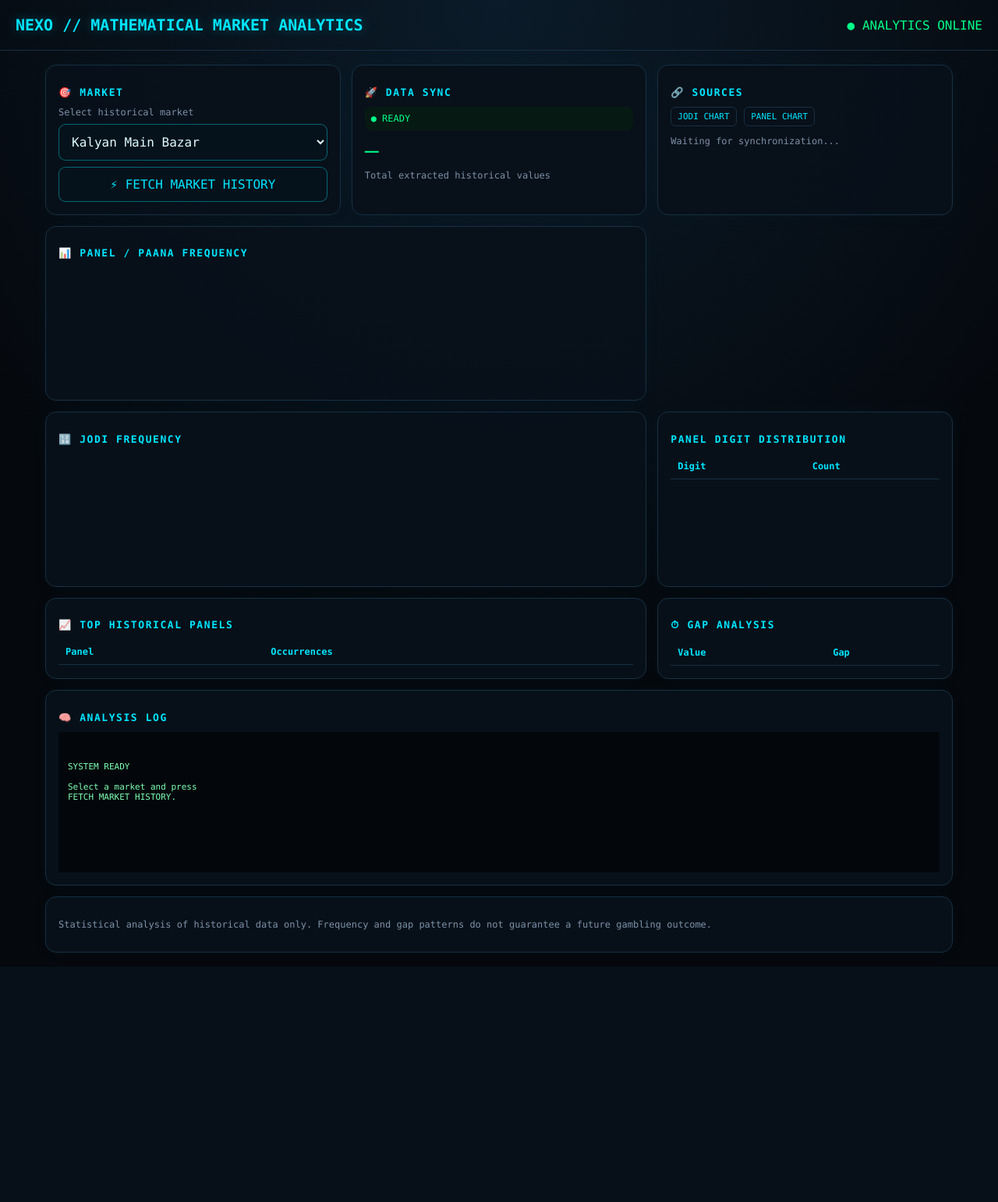
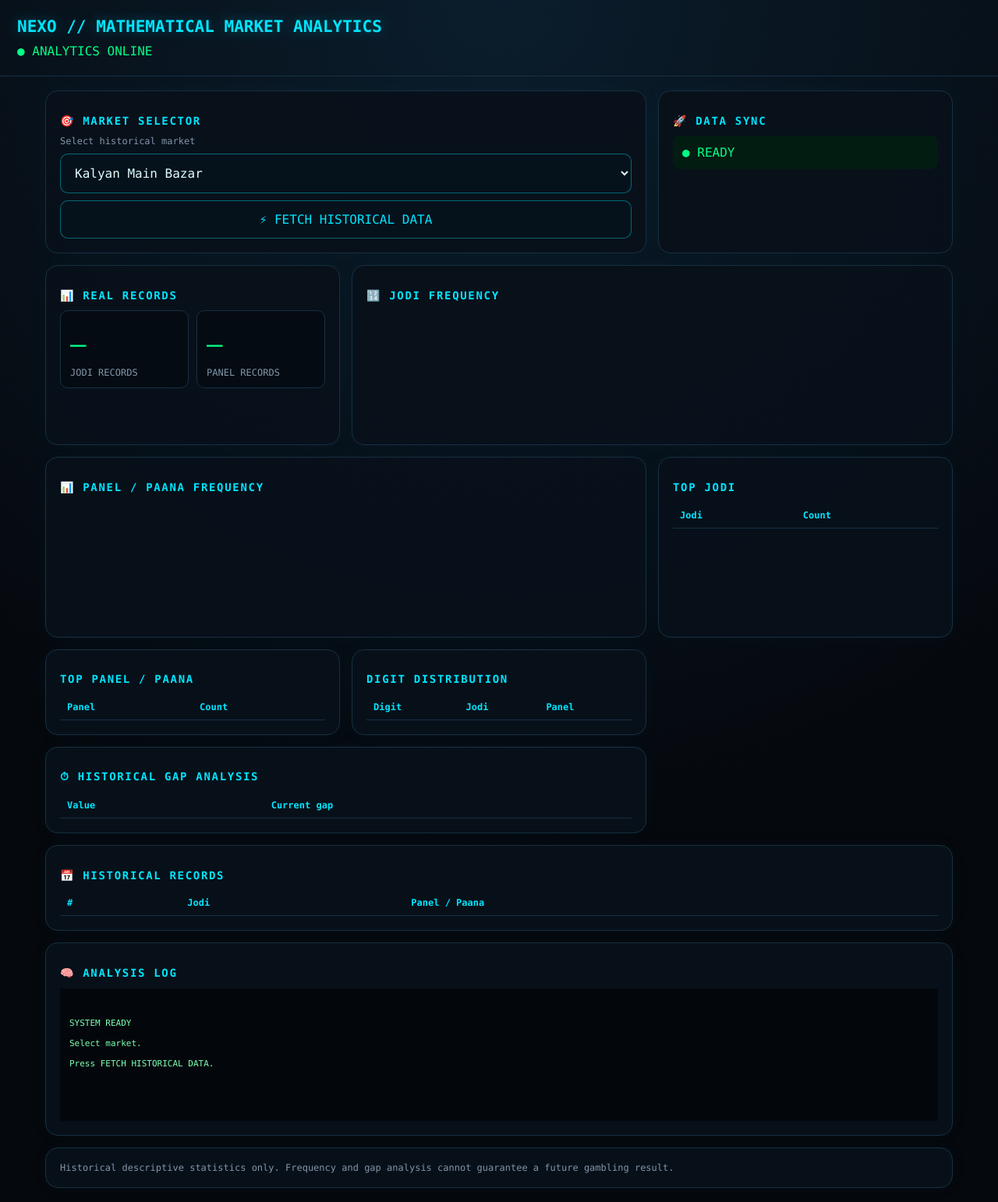
Before and after one commit to Nexo607/Satka-matka, a Flask app: page / in a window 1280 px wide. Shown: the whole page at 78% size. Before the commit the page ends 1222 px from the top, so only its background shows below. Run offline with Flask 3, Linux system fonts and the light colour scheme; lists and menus that the app fills with data are empty; a map, chart or similar area stays blank.

Commit message:
Update index.html for Kalyan Historical Analytics

```diff
--- a/templates/index.html
+++ b/templates/index.html
@@ -1,4 +1,5 @@
 <!doctype html>
+
 <html lang="en">
 
 <head>
@@ -10,7 +11,9 @@
 content="width=device-width,initial-scale=1"
 >
 
-<title>NEXO // Market Analytics</title>
+<title>
+NEXO // Kalyan Historical Analytics
+</title>
 
 <script src="https://cdn.jsdelivr.net/npm/chart.js"></script>
 
@@ -21,9 +24,9 @@
 --panel:#09121c;
 --cyan:#00e5ff;
 --green:#00ff88;
---red:#ff496c;
---muted:#7d91a8;
+--muted:#8295aa;
 --line:#173043;
+--danger:#ff4d6d;
 }
 
 *{
@@ -31,166 +34,245 @@
 }
 
 body{
+
 margin:0;
+
 background:
 radial-gradient(
 circle at top,
-#0b1b29,
-#05080d 60%
+#0b1d2c,
+#05080d 65%
 );
+
 color:#dffcff;
+
 font-family:
 ui-monospace,
 SFMono-Regular,
 Menlo,
 monospace;
+
 }
 
 header{
-padding:20px;
-border-bottom:1px solid var(--line);
 
-display:flex;
-justify-content:space-between;
-align-items:center;
+padding:22px;
 
-gap:15px;
-flex-wrap:wrap;
+border-bottom:
+1px solid var(--line);
+
 }
 
 .brand{
-font-size:20px;
-font-weight:800;
+
+font-size:21px;
+
+font-weight:900;
+
 color:var(--cyan);
-text-shadow:0 0 15px #00e5ff55;
+
+text-shadow:
+0 0 18px #00e5ff55;
+
 }
 
-.live{
+.online{
+
+margin-top:10px;
+
 color:var(--green);
+
 }
 
 main{
+
 max-width:1200px;
+
 margin:auto;
+
 padding:18px;
+
 }
 
 .grid{
+
 display:grid;
+
 grid-template-columns:
 repeat(12,1fr);
 
-gap:14px;
+gap:15px;
+
 }
 
 .card{
-grid-column:span 4;
 
-background:#08111aee;
+grid-column:
+span 4;
 
-border:1px solid var(--line);
+background:
+#08111aee;
 
-border-radius:14px;
+border:
+1px solid var(--line);
 
-padding:16px;
+border-radius:16px;
+
+padding:18px;
 
 box-shadow:
-0 0 25px #00e5ff08;
+0 0 30px #00e5ff08;
+
 }
 
 .wide{
-grid-column:span 8;
+
+grid-column:
+span 8;
+
 }
 
 .full{
-grid-column:1/-1;
+
+grid-column:
+1/-1;
+
 }
 
 h2{
-font-size:13px;
 
 color:var(--cyan);
 
+font-size:14px;
+
 letter-spacing:.12em;
+
 }
 
 select,
 button{
+
 width:100%;
+
+padding:14px;
+
+margin-top:9px;
+
+border-radius:10px;
+
+border:
+1px solid #00e5ff66;
 
 background:#06121b;
 
 color:#dffcff;
 
-border:1px solid #00e5ff66;
+font:inherit;
+
+}
+
+button{
+
+color:var(--cyan);
+
+cursor:pointer;
+
+}
+
+button:hover{
+
+background:#073440;
+
+}
+
+.metric{
+
+font-size:34px;
+
+color:var(--green);
+
+margin:10px 0;
+
+}
+
+.label{
+
+color:var(--muted);
+
+font-size:12px;
+
+}
+
+.status{
 
 padding:12px;
 
+margin-top:10px;
+
 border-radius:9px;
 
-font:inherit;
-
-margin-top:8px;
-}
-
-button{
-color:var(--cyan);
-cursor:pointer;
-}
-
-button:hover{
-background:#073440;
-}
-
-.metric{
-font-size:30px;
+background:#031c12;
 
 color:var(--green);
 
-margin:8px 0;
 }
 
-.muted{
-color:var(--muted);
+.stat-grid{
 
-font-size:12px;
+display:grid;
+
+grid-template-columns:
+1fr 1fr;
+
+gap:10px;
+
 }
 
-.status{
-padding:8px;
+.stat{
 
-border-radius:8px;
+background:#050b12;
 
-background:#061a13;
+border:
+1px solid var(--line);
 
-color:var(--green);
+border-radius:10px;
 
-font-size:12px;
+padding:12px;
+
 }
 
 table{
+
 width:100%;
 
-border-collapse:collapse;
+border-collapse:
+collapse;
 
 font-size:12px;
+
 }
 
 th,
 td{
+
 padding:9px;
 
-border-bottom:1px solid var(--line);
+border-bottom:
+1px solid var(--line);
 
 text-align:left;
+
 }
 
 th{
+
 color:var(--cyan);
+
 }
 
 .log{
-height:180px;
+
+height:170px;
 
 overflow:auto;
 
@@ -203,31 +285,36 @@
 font-size:11px;
 
 white-space:pre-wrap;
-}
 
-canvas{
-max-height:320px;
 }
 
 .badge{
+
 display:inline-block;
 
-padding:5px 8px;
+padding:6px 9px;
 
-border:1px solid var(--line);
+border:
+1px solid var(--line);
 
-border-radius:6px;
+border-radius:7px;
+
+font-size:11px;
 
 color:var(--cyan);
 
-font-size:11px;
+margin-right:5px;
+
 }
 
 @media(max-width:800px){
 
 .card,
 .wide{
-grid-column:1/-1;
+
+grid-column:
+1/-1;
+
 }
 
 }
@@ -236,48 +323,69 @@
 
 </head>
 
+
 <body>
+
 
 <header>
 
 <div class="brand">
+
 NEXO // MATHEMATICAL MARKET ANALYTICS
+
 </div>
 
-<div class="live">
+<div class="online">
+
 ● ANALYTICS ONLINE
+
 </div>
 
 </header>
 
+
 <main>
+
 
 <div class="grid">
 
+
 <!-- MARKET -->
 
-<section class="card">
+<section class="card wide">
 
-<h2>🎯 MARKET</h2>
+<h2>
 
-<div class="muted">
+🎯 MARKET SELECTOR
+
+</h2>
+
+<div class="label">
+
 Select historical market
+
 </div>
 
 <select id="market">
 
 <option value="kalyan-main-bazar">
+
 Kalyan Main Bazar
+
 </option>
 
 <option value="main-bazar">
+
 Main Bazar
+
 </option>
 
 </select>
 
 <button onclick="sync()">
-⚡ FETCH MARKET HISTORY
+
+⚡ FETCH HISTORICAL DATA
+
 </button>
 
 </section>
@@ -287,74 +395,173 @@
 
 <section class="card">
 
-<h2>🚀 DATA SYNC</h2>
+<h2>
 
-<div id="status"
+🚀 DATA SYNC
+
+</h2>
+
+<div
+id="status"
 class="status">
 
 ● READY
 
 </div>
 
-<div class="metric"
-id="total">
+</section>
+
+
+<!-- RECORD COUNT -->
+
+<section class="card">
+
+<h2>
+
+📊 REAL RECORDS
+
+</h2>
+
+<div class="stat-grid">
+
+<div class="stat">
+
+<div
+id="jodiCount"
+class="metric">
+
 —
+
 </div>
 
-<div class="muted">
-Total extracted historical values
+<div class="label">
+
+JODI RECORDS
+
+</div>
+
+</div>
+
+
+<div class="stat">
+
+<div
+id="panelCount"
+class="metric">
+
+—
+
+</div>
+
+<div class="label">
+
+PANEL RECORDS
+
+</div>
+
+</div>
+
 </div>
 
 </section>
 
 
-<!-- SOURCES -->
+<!-- JODI CHART -->
 
-<section class="card">
+<section class="card wide">
 
-<h2>🔗 SOURCES</h2>
+<h2>
 
-<div
-class="badge">
-JODI CHART
-</div>
+🔢 JODI FREQUENCY
 
-<div
-class="badge">
-PANEL CHART
-</div>
+</h2>
 
-<p
-class="muted"
-id="sourceText">
-Waiting for synchronization...
-</p>
+<canvas
+id="jodiChart">
+</canvas>
 
 </section>
 
 
-<!-- PANEL -->
+<!-- PANEL CHART -->
 
 <section class="card wide">
 
 <h2>
+
 📊 PANEL / PAANA FREQUENCY
+
 </h2>
 
-<canvas id="panelChart"></canvas>
+<canvas
+id="panelChart">
+</canvas>
 
 </section>
 
 
-<!-- JODI -->
+<!-- TOP JODI -->
 
-<section class="card wide">
+<section class="card">
 
 <h2>
-🔢 JODI FREQUENCY
+
+TOP JODI
+
 </h2>
 
-<canvas id="jodiChart"></canvas>
+<table>
+
+<thead>
+
+<tr>
+
+<th>Jodi</th>
+
+<th>Count</th>
+
+</tr>
+
+</thead>
+
+<tbody id="jodiTable">
+
+</tbody>
+
+</table>
+
+</section>
+
+
+<!-- TOP PANEL -->
+
+<section class="card">
+
+<h2>
+
+TOP PANEL / PAANA
+
+</h2>
+
+<table>
+
+<thead>
+
+<tr>
+
+<th>Panel</th>
+
+<th>Count</th>
+
+</tr>
+
+</thead>
+
+<tbody id="panelTable">
+
+</tbody>
+
+</table>
 
 </section>
 
@@ -364,7 +571,9 @@
 <section class="card">
 
 <h2>
-PANEL DIGIT DISTRIBUTION
+
+DIGIT DISTRIBUTION
+
 </h2>
 
 <table>
@@ -375,7 +584,9 @@
 
 <th>Digit</th>
 
-<th>Count</th>
+<th>Jodi</th>
+
+<th>Panel</th>
 
 </tr>
 
@@ -390,43 +601,14 @@
 </section>
 
 
-<!-- PANEL TABLE -->
+<!-- GAP -->
 
 <section class="card wide">
 
 <h2>
-📈 TOP HISTORICAL PANELS
-</h2>
 
-<table>
+⏱ HISTORICAL GAP ANALYSIS
 
-<thead>
-
-<tr>
-
-<th>Panel</th>
-
-<th>Occurrences</th>
-
-</tr>
-
-</thead>
-
-<tbody id="panelTable">
-
-</tbody>
-
-</table>
-
-</section>
-
-
-<!-- GAP -->
-
-<section class="card">
-
-<h2>
-⏱ GAP ANALYSIS
 </h2>
 
 <table>
@@ -437,7 +619,7 @@
 
 <th>Value</th>
 
-<th>Gap</th>
+<th>Current gap</th>
 
 </tr>
 
@@ -452,12 +634,49 @@
 </section>
 
 
+<!-- RECENT -->
+
+<section class="card full">
+
+<h2>
+
+📅 HISTORICAL RECORDS
+
+</h2>
+
+<table>
+
+<thead>
+
+<tr>
+
+<th>#</th>
+
+<th>Jodi</th>
+
+<th>Panel / Paana</th>
+
+</tr>
+
+</thead>
+
+<tbody id="recent">
+
+</tbody>
+
+</table>
+
+</section>
+
+
 <!-- LOG -->
 
 <section class="card full">
 
 <h2>
+
 🧠 ANALYSIS LOG
+
 </h2>
 
 <div
@@ -466,8 +685,9 @@
 
 SYSTEM READY
 
-Select a market and press
-FETCH MARKET HISTORY.
+Select market.
+
+Press FETCH HISTORICAL DATA.
 
 </div>
 
@@ -476,15 +696,16 @@
 
 <section class="card full">
 
-<p class="muted">
+<div class="label">
 
-Statistical analysis of historical data only.
-Frequency and gap patterns do not guarantee
-a future gambling outcome.
+Historical descriptive statistics only.
+Frequency and gap analysis cannot guarantee
+a future gambling result.
 
-</p>
+</div>
 
 </section>
+
 
 </div>
 
@@ -493,18 +714,18 @@
 
 <script>
 
+let jodiChart = null;
+
 let panelChart = null;
 
-let jodiChart = null;
 
-
-function log(message){
+function log(text){
 
 const box =
 document.getElementById("log");
 
 box.textContent +=
-"\n" + message;
+"\n" + text;
 
 box.scrollTop =
 box.scrollHeight;
@@ -512,13 +733,15 @@
 }
 
 
-function drawChart(
-canvas,
+function chart(
+
+id,
 oldChart,
 labels,
 values,
 label,
 color
+
 ){
 
 if(oldChart){
@@ -529,7 +752,7 @@
 
 return new Chart(
 
-document.getElementById(canvas),
+document.getElementById(id),
 
 {
 
@@ -578,7 +801,7 @@
 x:{
 
 ticks:{
-color:"#7d91a8"
+color:"#8295aa"
 }
 
 },
@@ -588,7 +811,7 @@
 beginAtZero:true,
 
 ticks:{
-color:"#7d91a8"
+color:"#8295aa"
 }
 
 }
@@ -611,20 +834,18 @@
 "market"
 ).value;
 
-const status =
+
 document.getElementById(
 "status"
-);
+).textContent =
+"● FETCHING...";
 
-status.textContent =
-"● FETCHING...";
 
 document.getElementById(
 "log"
 ).textContent =
 "SYSTEM STARTED";
 
-try{
 
 log(
 "MARKET: " +
@@ -632,8 +853,11 @@
 );
 
 log(
-"Fetching Jodi chart..."
+"Downloading Jodi chart..."
 );
+
+
+try{
 
 const response =
 await fetch(
@@ -641,8 +865,10 @@
 encodeURIComponent(market)
 );
 
+
 const data =
 await response.json();
+
 
 if(!data.ok){
 
@@ -651,6 +877,7 @@
 );
 
 }
+
 
 log(
 "Jodi records: " +
@@ -664,85 +891,93 @@
 
 
 document.getElementById(
-"total"
+"jodiCount"
 ).textContent =
-data.records.jodi +
+data.records.jodi;
+
+
+document.getElementById(
+"panelCount"
+).textContent =
 data.records.panel;
 
 
 document.getElementById(
-"sourceText"
-).innerHTML =
-"Jodi: " +
-data.sources.jodi +
-"<br><br>" +
-"Panel: " +
-data.sources.panel;
-
-
-status.textContent =
+"status"
+).textContent =
 "● SYNC COMPLETE";
 
 
-/* PANEL CHART */
+/* JODI */
 
-const panels =
+const jodi =
+data.jodi_frequency
+.slice(0,15);
+
+
+jodiChart =
+chart(
+
+"jodiChart",
+
+jodiChart,
+
+jodi.map(
+x => x.value
+),
+
+jodi.map(
+x => x.count
+),
+
+"Historical Jodi frequency",
+
+"#00ff88"
+
+);
+
+
+/* PANEL */
+
+const panel =
 data.panel_frequency
 .slice(0,15);
 
+
 panelChart =
-drawChart(
+chart(
 
 "panelChart",
 
 panelChart,
 
-panels.map(x=>x.value),
+panel.map(
+x => x.value
+),
 
-panels.map(x=>x.count),
+panel.map(
+x => x.count
+),
 
-"Historical Panel occurrences",
+"Historical Panel frequency",
 
 "#00e5ff"
 
 );
 
 
-/* JODI CHART */
-
-const jodis =
-data.jodi_frequency
-.slice(0,15);
-
-jodiChart =
-drawChart(
-
-"jodiChart",
-
-jodiChart,
-
-jodis.map(x=>x.value),
-
-jodis.map(x=>x.count),
-
-"Historical Jodi occurrences",
-
-"#00ff88"
-
-);
-
-
-/* DIGITS */
+/* JODI TABLE */
 
 document.getElementById(
-"digits"
+"jodiTable"
 ).innerHTML =
 
-data.panel_digit_frequency
+data.jodi_frequency
+.slice(0,20)
 .map(x =>
 
 `<tr>
-<td>${x.digit}</td>
+<td>${x.value}</td>
 <td>${x.count}</td>
 </tr>`
 
@@ -757,6 +992,7 @@
 ).innerHTML =
 
 data.panel_frequency
+.slice(0,20)
 .map(x =>
 
 `<tr>
@@ -768,18 +1004,73 @@
 .join("");
 
 
-/* GAP */
+/* DIGITS */
+
+const jd =
+data.jodi_digits;
+
+const pd =
+data.panel_digits;
+
+
+document.getElementById(
+"digits"
+).innerHTML =
+
+jd.map((x,i) =>
+
+`<tr>
+
+<td>${x.digit}</td>
+
+<td>${x.count}</td>
+
+<td>${pd[i].count}</td>
+
+</tr>`
+
+).join("");
+
+
+/* GAPS */
 
 document.getElementById(
 "gaps"
 ).innerHTML =
 
 data.panel_gaps
+.slice(0,20)
 .map(x =>
 
 `<tr>
+
 <td>${x.value}</td>
+
 <td>${x.gap}</td>
+
+</tr>`
+
+)
+.join("");
+
+
+/* RECENT */
+
+document.getElementById(
+"recent"
+).innerHTML =
+
+data.recent
+.map(x =>
+
+`<tr>
+
+<td>${x.index}</td>
+
+<td>${x.jodi}</td>
+
+<td>${x.panel}</td>
+
 </tr>`
 
 )
@@ -787,19 +1078,31 @@
 
 
 log(
-"STATISTICAL ANALYSIS COMPLETE"
+"Historical tables parsed successfully."
 );
 
 log(
-"Historical observations loaded."
+"Frequency analysis complete."
 );
+
+log(
+"Panel digit distribution complete."
+);
+
+log(
+"Gap analysis complete."
+);
+
 
 }
 
 catch(error){
 
-status.textContent =
+document.getElementById(
+"status"
+).textContent =
 "● FETCH ERROR";
+
 
 log(
 "ERROR: " +
```
